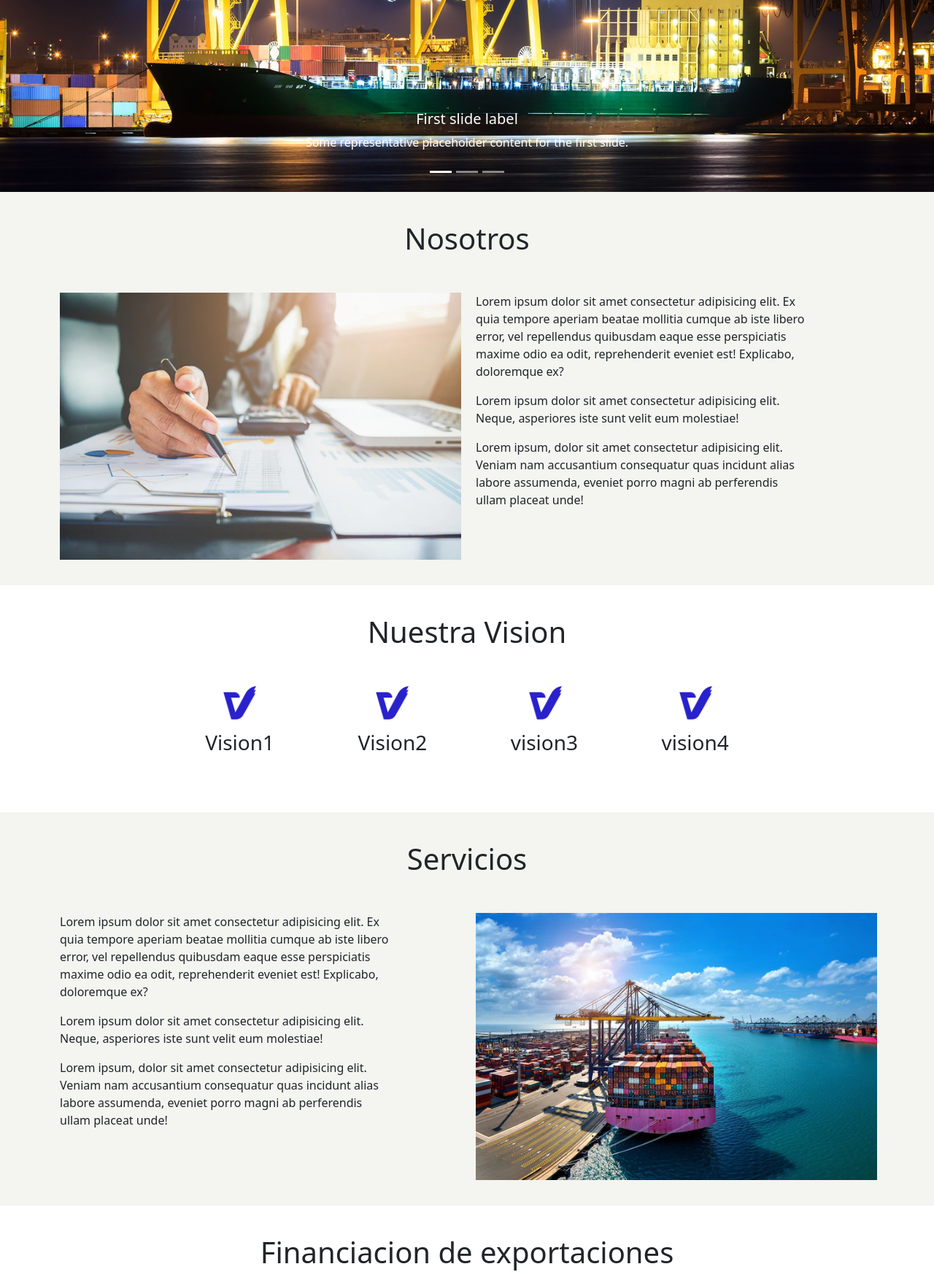
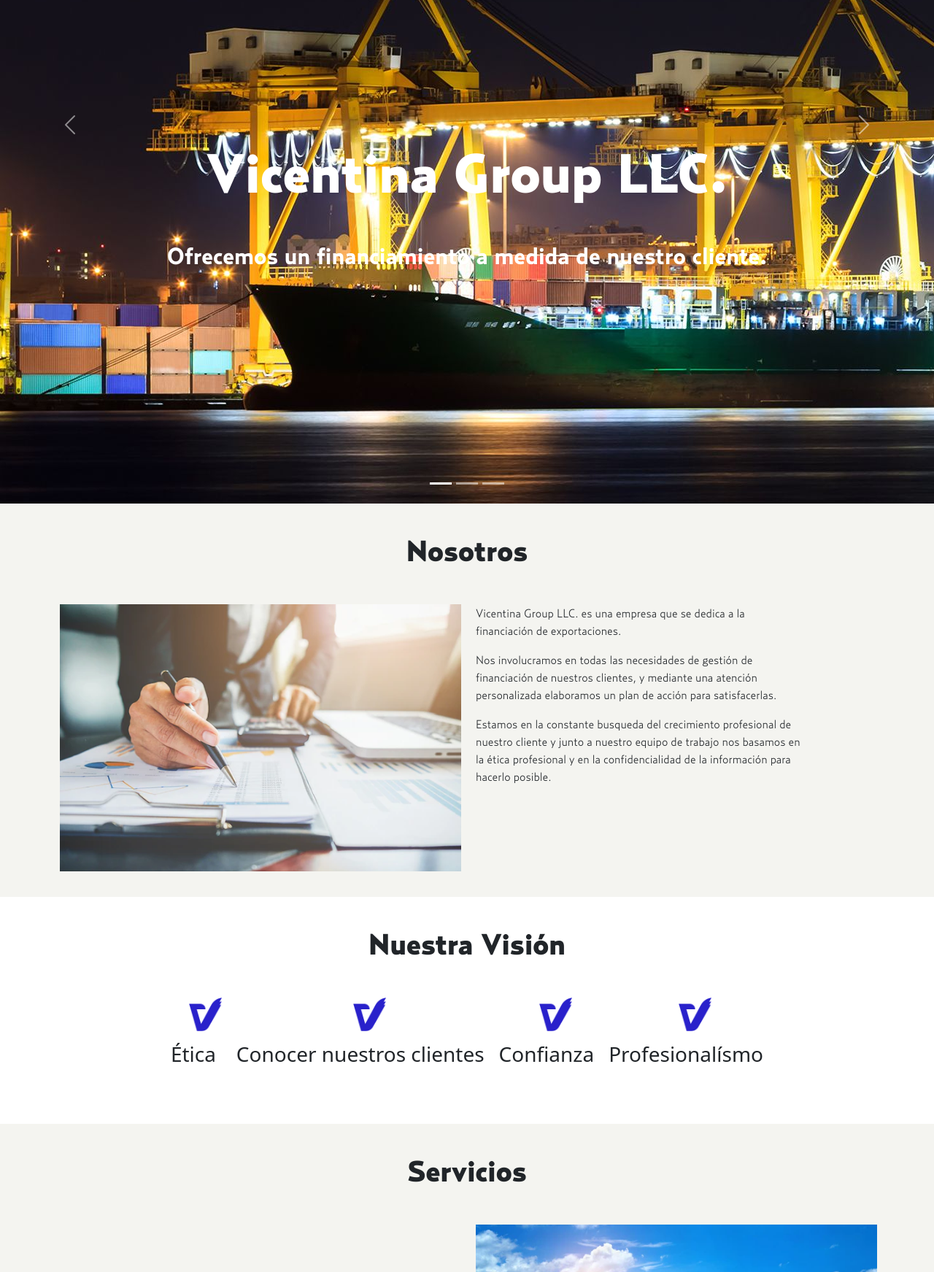
Before and after one commit to fonigorostiaga/joyfulcoltd, a plain HTML site: page index.html in a window 1280 px wide. Shown: the part 440-2183 px from the top of the page at 73% size. Drawn offline with nearby package versions, Linux system fonts and the light colour scheme.

Commit message:
terminada primera entrega

```diff
--- a/css/styles.css
+++ b/css/styles.css
@@ -2,6 +2,18 @@ header{
     position: sticky !important;
     top: 0;
     z-index: 999;
+}
+h1{
+    font-family: relayblack ;
+}
+h2{
+    font-family: relaybold;
+}
+p{
+    font-family: relaylight;
+}
+h5{
+    font-family: relaymedium;
 }
 .navegador{
     margin-inline-start: auto ;
@@ -33,12 +45,30 @@ a:hover{
     transition: 0.3s  !important;
 }
 
+.sliderImagen{
+    z-index: 1;
+}
+.textoSlider{
+    position: absolute;
+    top:50%;
+
+}
+.textoSlider h1{
+    font-size: 75px;
+    animation:slideInDown ;
+    animation-duration: 1.5s;
+}
+.textoSlider h2{
+    animation:slideInUp;
+    animation-duration: 1.5s;
+}
 .nosotros, .servicios, .exportacionPreFinanciada, .contacto{
     background-color: #e2e2da65;
     padding-top:40px ;
     padding-bottom: 35px;
 }
 .nosotros>h1{
+
     width: fit-content;
     margin-left: auto;
     margin-right: auto;
@@ -71,6 +101,7 @@ h3{
     margin-left: auto;
     margin-right:auto ;
     margin-bottom: 35px;
+    text-align: center;
 }
 .containerVision{
     display: grid;
@@ -95,6 +126,9 @@ h3{
 h3:hover{
     color: #1b187f6e;
     transition: 0.15s;
+}
+.divServicios, .divAsesoramiento, .divExportacionPreFinanciada{
+    align-items:center ;
 }
 
 .exportacionFinanciada{
--- a/index.html
+++ b/index.html
@@ -5,12 +5,14 @@
     <meta charset="UTF-8">
     <meta http-equiv="X-UA-Compatible" content="IE=edge">
     <meta name="viewport" content="width=device-width, initial-scale=1.0">
+    <link rel="stylesheet" href="https://cdnjs.cloudflare.com/ajax/libs/animate.css/4.1.1/animate.min.css">
     <link href="https://cdn.jsdelivr.net/npm/bootstrap@5.2.0/dist/css/bootstrap.min.css" rel="stylesheet"
         integrity="sha384-gH2yIJqKdNHPEq0n4Mqa/HGKIhSkIHeL5AyhkYV8i59U5AR6csBvApHHNl/vI1Bx" crossorigin="anonymous">
+
         <link rel="stylesheet" href="./css/fuentes.css">
         <link rel="stylesheet" href="./css/styles.css">
 
-    <title>Joyful Co Ltd</title>
+    <title>Vicentina Group LLC.</title>
 </head>
 
 <body>
@@ -30,7 +32,7 @@
                             <a class="nav-link" href="#nosotros">Nosotros</a>
                         </li>
                         <li class="nav-item">
-                            <a class="nav-link" href="#vision">Nuestra Vision</a>
+                            <a class="nav-link" href="#vision">Nuestra Visión</a>
                         </li>
 
                         <li class="nav-item dropdown">
@@ -39,8 +41,8 @@
                                 Servicios
                             </a>
                             <ul class="dropdown-menu">
-                                <li><a class="dropdown-item" href="#financiacion">Exportacion financiada</a></li>
-                                <li><a class="dropdown-item" href="#prefinanciacion">Exportacion Pre-Financiada</a></li>
+                                <li><a class="dropdown-item" href="#financiacion">Exportación financiada</a></li>
+                                <li><a class="dropdown-item" href="#prefinanciacion">Exportación Pre-Financiada</a></li>
 
                                 <li><a class="dropdown-item" href="#asesoramiento">Asesoramiento</a></li>
                             </ul>
@@ -65,25 +67,25 @@
           <button type="button" data-bs-target="#carouselExampleCaptions" data-bs-slide-to="2" aria-label="Slide 3"></button>
         </div>
         <div class="carousel-inner">
-          <div class="carousel-item active">
-            <img src="./img/carrusel1.jpg" class="d-block w-100" alt="...">
-            <div class="carousel-caption d-none d-md-block">
-              <h5>First slide label</h5>
-              <p>Some representative placeholder content for the first slide.</p>
+          <div class="sliderImagen carousel-item active">
+            <img class="sliderImagen"src="./img/carrusel1.jpg" class="d-block w-100" alt="...">
+            <div class="textoSlider carousel-caption d-none d-md-block">
+                <h1>Vicentina Group LLC.</h1>
+              <h2>Ofrecemos un financiamiento a medida de nuestro cliente.</h2>
             </div>
           </div>
-          <div class="carousel-item">
-            <img src="./img/carrusel2.jpg" class="d-block w-100" alt="...">
-            <div class="carousel-caption d-none d-md-block">
-              <h5>Second slide label</h5>
-              <p>Some representative placeholder content for the second slide.</p>
+          <div class="sliderImagen carousel-item">
+            <img class="sliderImagen" src="./img/carrusel2.jpg" class="d-block w-100" alt="...">
+            <div class="textoSlider carousel-caption d-none d-md-block">
+                <h1>Vicentina Group LLC.</h1>
+              <h2>Somos una empresa que se especializa en la gestión integral de financiación de exportaciones.</h2>
             </div>
           </div>
-          <div class="carousel-item">
-            <img src="./img/carrusel3.jpg" class="d-block w-100" alt="...">
-            <div class="carousel-caption d-none d-md-block">
-              <h5>Third slide label</h5>
-              <p>Some representative placeholder content for the third slide.</p>
+          <div class="sliderImagen carousel-item">
+            <img class="sliderImagen"  src="./img/carrusel3.jpg" class="d-block w-100" alt="...">
+            <div class="textoSlider carousel-caption d-none d-md-block">
+              <h1>Vicentina Group LLC.</h1>
+              <h2>Asesoramos a empresas de todo tamaño para que puedan alcanzar su máximo potencial de negocio.</h2>
             </div>
           </div>
         </div>
@@ -106,34 +108,35 @@
             <span class="col-lg-1"></span>
             <div class="textoNosotros col-lg-5">
 
-                <p>Lorem ipsum dolor sit amet consectetur adipisicing elit. Ex quia tempore aperiam beatae mollitia cumque ab iste libero error, vel repellendus quibusdam eaque esse perspiciatis maxime odio ea odit, reprehenderit eveniet est! Explicabo, doloremque ex?</p>
-                <p>Lorem ipsum dolor sit amet consectetur adipisicing elit. Neque, asperiores iste sunt velit eum molestiae!</p>
-                <p>Lorem ipsum, dolor sit amet consectetur adipisicing elit. Veniam nam accusantium consequatur quas incidunt alias labore assumenda, eveniet porro magni ab perferendis ullam placeat unde!</p>
+                <p>Vicentina Group LLC. es una empresa que se dedica a la financiación de exportaciones.</p>
+                <p>Nos involucramos en todas las necesidades de gestión de financiación de nuestros clientes, y mediante una atención personalizada elaboramos un plan de acción para satisfacerlas.</p>
+                <p>Estamos en la constante busqueda del crecimiento profesional de nuestro cliente y junto a nuestro equipo de trabajo nos basamos en la ética profesional y en la confidencialidad de la información para hacerlo posible.</p>
             </div>
 
         </div>
     </div>
 </section>
 <section id="vision" class="vision">
-    <h1>Nuestra Vision</h1>
+    <h1>Nuestra Visión</h1>
     <div class="containerVision">
-        <div class="vision1"><img class="tilde"src="./img/tildes.png" alt=""><h3 class="hover">Vision1</h3></div>
-        <div class="vision2"><img class="tilde"src="./img/tildes.png" alt=""><h3>Vision2</h3></div>
-        <div class="vision3"><img class="tilde"src="./img/tildes.png" alt=""><h3>vision3</h3></div>
-        <div class="vision4"><img class="tilde"src="./img/tildes.png" alt=""><h3>vision4</h3></div>
+        <div class="vision1"><img class="tilde"src="./img/tildes.png" alt=""><h3 class="hover">Ética</h3></div>
+        <div class="vision2"><img class="tilde"src="./img/tildes.png" alt=""><h3>Conocer nuestros clientes</h3></div>
+        <div class="vision3"><img class="tilde"src="./img/tildes.png" alt=""><h3>Confianza</h3></div>
+        <div class="vision4"><img class="tilde"src="./img/tildes.png" alt=""><h3>Profesionalísmo</h3></div>
     </div>
 </section>
     <section id="servicios" class="servicios">
         <h1>Servicios</h1>
         <div class="container">
-            <div class="row mt-5">
+            <div class="row mt-5 divServicios">
 
 
-                <div class="textoNosotros col-lg-5">
+                <div class="textoServicios col-lg-5">
 
-                    <p>Lorem ipsum dolor sit amet consectetur adipisicing elit. Ex quia tempore aperiam beatae mollitia cumque ab iste libero error, vel repellendus quibusdam eaque esse perspiciatis maxime odio ea odit, reprehenderit eveniet est! Explicabo, doloremque ex?</p>
-                    <p>Lorem ipsum dolor sit amet consectetur adipisicing elit. Neque, asperiores iste sunt velit eum molestiae!</p>
-                    <p>Lorem ipsum, dolor sit amet consectetur adipisicing elit. Veniam nam accusantium consequatur quas incidunt alias labore assumenda, eveniet porro magni ab perferendis ullam placeat unde!</p>
+                    <p>Desde Vicentina Group LLC. brindamos un servicio integral para todas las etapas de la cadena productiva. Nos preocupamos para que el exportador pueda tener a disposición todos los recursos necesarios para completar el proceso de exportación.</p>
+
+                    <p>Nuestro servicio personalizado esta orientado empresas de cualquier tamaño que necesite de nuestra financiación de exportaciones.</p>
+
                 </div>
                 <span class="col-lg-1"></span>
                 <div class="exportacion col-lg-5"><img class="imgSection" src="./img/imagenServicios.jpeg" alt="img-exportacion"></div>
@@ -142,32 +145,31 @@
         </div>
     </section>
     <section id="financiacion" class="exportacionFinanciada">
-        <h1>Financiacion de exportaciones</h1>
+        <h1>Financiación de exportaciones</h1>
         <div class="container">
             <div class="row mt-5">
                 <div class="exportacion col-lg-5"><img class="imgSection" src="./img/financ.webp" alt="img-exportacion"></div>
                 <span class="col-lg-1"></span>
                 <div class="textoNosotros col-lg-5">
 
-                    <p>Lorem ipsum dolor sit amet consectetur adipisicing elit. Ex quia tempore aperiam beatae mollitia cumque ab iste libero error, vel repellendus quibusdam eaque esse perspiciatis maxime odio ea odit, reprehenderit eveniet est! Explicabo, doloremque ex?</p>
-                    <p>Lorem ipsum dolor sit amet consectetur adipisicing elit. Neque, asperiores iste sunt velit eum molestiae!</p>
-                    <p>Lorem ipsum, dolor sit amet consectetur adipisicing elit. Veniam nam accusantium consequatur quas incidunt alias labore assumenda, eveniet porro magni ab perferendis ullam placeat unde!</p>
+                    <p>Esta propuesta tiene como fin poder brindar al cliente una optimización de su capital de trabajo, mediante la financiación de sus plazos de cobranzas en el exterior, mejorando los plazos de pagos y los costos de las operaciones.</p>
+                    <p>La financiación de exportaciones, concretada posterior al embarque, facilitará al cliente la posibilidad de ingresar a aquellos mercados internacionales que exigen plazos de pago diferidos.</p>
+                    <p>La financiación de exportaciones se gestiona con un respaldo de un contrato de exportación, la factura y diferentes documentos de las operaciones correspondientes. Desde Vicentina Group LLC. evaluaremos la forma de optimizar los recursos y enviaremos una cotización.</p>
                 </div>
 
             </div>
         </div>
     </section>
     <section id="prefinanciacion"class="exportacionPreFinanciada">
-        <h1>Exportacion Pre-financiada</h1>
+        <h1>Exportación Pre-financiada</h1>
         <div class="container">
-            <div class="row mt-5">
+            <div class="row mt-5 divExportacionPreFinanciada">
 
 
                 <div class="textoNosotros col-lg-5">
 
-                    <p>Lorem ipsum dolor sit amet consectetur adipisicing elit. Ex quia tempore aperiam beatae mollitia cumque ab iste libero error, vel repellendus quibusdam eaque esse perspiciatis maxime odio ea odit, reprehenderit eveniet est! Explicabo, doloremque ex?</p>
-                    <p>Lorem ipsum dolor sit amet consectetur adipisicing elit. Neque, asperiores iste sunt velit eum molestiae!</p>
-                    <p>Lorem ipsum, dolor sit amet consectetur adipisicing elit. Veniam nam accusantium consequatur quas incidunt alias labore assumenda, eveniet porro magni ab perferendis ullam placeat unde!</p>
+                    <p>La pre-financiación de exportaciones es concretada previamente al embarque de la mercadería, deberá estar respaldada por la documentación correspondiente, un contrato de exportación, una factura proforma o bien una orden de compra confirmada por un cliente. Se cotizará la pre-financiación buscando la optimización de los recursos.</p>
+                    <p>Vicentina Group LLC. realizara una evaluación del cliente para poder determinar el acceso a la pre-financiación de exportaciones, se tendran en cuenta la antiguedad y capacidad del exportador, el mercado en al cual está destinada la exportación, la trayectoria, garantías de la financiación y el medio de pago para la cancelación</p>
                 </div>
                 <span class="col-lg-1"></span>
                 <div class="exportacion col-lg-5"><img class="imgSection"src="./img/expoprefinanc.jpg" alt="img-exportacion"></div>
@@ -177,14 +179,14 @@
     <section id="asesoramiento"class="asesoramiento">
         <h1>Asesoramiento</h1>
         <div class="container">
-            <div class="row mt-5">
+            <div class="row mt-5 divAsesoramiento">
                 <div class="exportacion col-lg-5"><img class="imgSection" src="./img/asesoramiento.jpg" alt="img-exportacion"></div>
                 <span class="col-lg-1"></span>
                 <div class="textoNosotros col-lg-5">
 
-                    <p>Lorem ipsum dolor sit amet consectetur adipisicing elit. Ex quia tempore aperiam beatae mollitia cumque ab iste libero error, vel repellendus quibusdam eaque esse perspiciatis maxime odio ea odit, reprehenderit eveniet est! Explicabo, doloremque ex?</p>
-                    <p>Lorem ipsum dolor sit amet consectetur adipisicing elit. Neque, asperiores iste sunt velit eum molestiae!</p>
-                    <p>Lorem ipsum, dolor sit amet consectetur adipisicing elit. Veniam nam accusantium consequatur quas incidunt alias labore assumenda, eveniet porro magni ab perferendis ullam placeat unde!</p>
+                    <p>Desde Vicentina Group LLC. contamos con un equipo de profesionales preparados para brindarle el mejor de los asesoramientos. Basados en nuestra experiencia, el profesionalísmo y una mentalidad ganadora, queremos llevar a nuestros clietnes a realizar la mejor gestión financiera posible.</p>
+                    <p>En busqueda de la optimización de su capital de trabajo, acompañamos a nuestros clientes a que puedan llegar a los mercados deseados. Buscando satisfacer con las necesidades de mercado y agregando valor a la sociedad en cada una de nuestras interacciones en el mundo. </p>
+                    <p></p>
                 </div>
 
             </div>
@@ -200,7 +202,7 @@
             </div>
             <div class="mail">
                 <img src="./img/mail.png" alt="iconomail" class="iconoContacto">
-                <span>Mail: <a href="#">Foni.gorostiaga@gmail.com</a><br>Website: <a href="#">www.joyfulcoltd.com</a></span>
+                <span>Mail: <a href="#">Foni.gorostiaga@gmail.com</a><br>Website: <a href="#">www.vicentinagroupllc.com</a></span>
             </div>
             <div class="ubicacion">
                 <img src="./img/ubicacion.png" alt="iconoubicacion" class="iconoContacto">
@@ -216,7 +218,7 @@
     <div class="footer">
         <img class="iconoFooter"src="./img/icono.png" alt="">
         <div class="textosFooter">
-            <h5><b>Informacion</b></h5>
+            <h5><b>Información</b></h5>
             <p>Tel: (+549)11-1234-7890<br><br>Email:<a class="amail" href="#">tumail@mail.com</a></p>
         </div>
     </div>
@@ -224,7 +226,7 @@
 </footer>
 <div class="developed">
     <p>
-        © Copyright  <strong>Joyful Co Ltd</strong> Todos los derechos reservados</p>
+        © Copyright  <strong>Vicentina Group LLC.</strong> Todos los derechos reservados</p>
 </div>
     <script src="https://cdn.jsdelivr.net/npm/bootstrap@5.2.0/dist/js/bootstrap.bundle.min.js"
         integrity="sha384-A3rJD856KowSb7dwlZdYEkO39Gagi7vIsF0jrRAoQmDKKtQBHUuLZ9AsSv4jD4Xa" crossorigin="anonymous">
```
